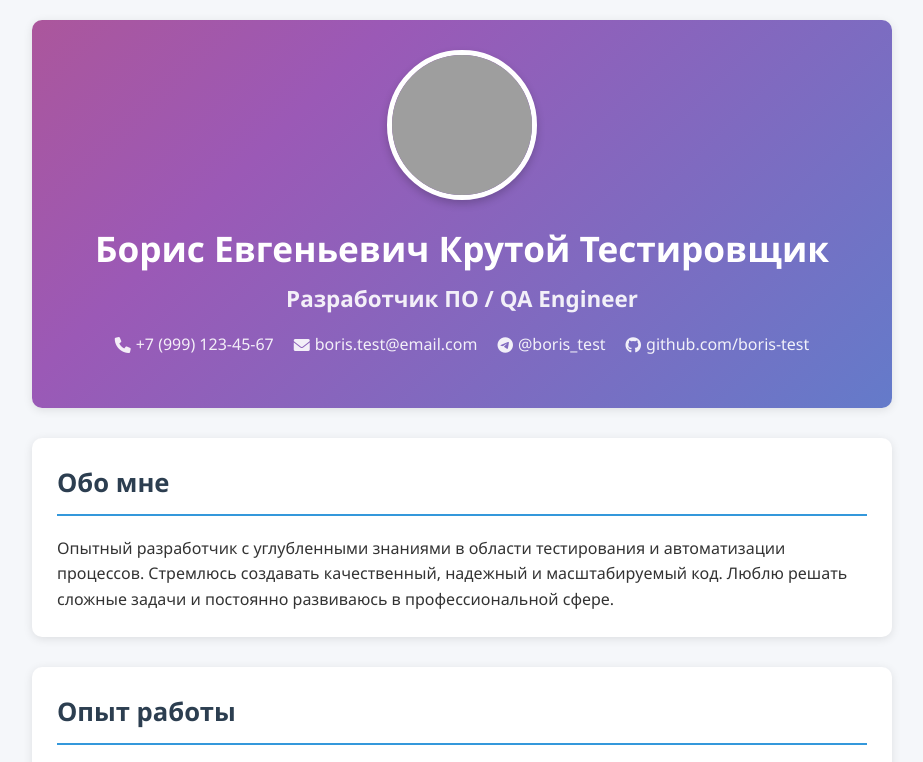
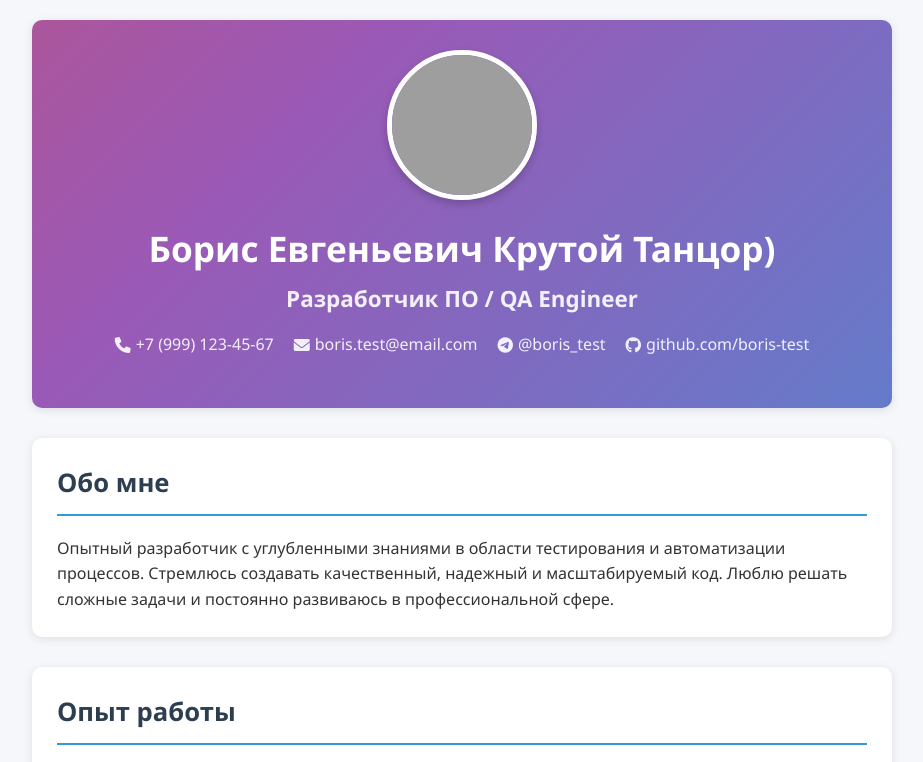
Before and after one commit to BlueMaxv2/BlueMaxv2.github.io, a plain HTML site: page index.html in a window 1280 px wide. Shown: the top 762 px of the page, without its empty margins (178-1101 px from the left). Drawn offline with nearby package versions, Linux system fonts and the light colour scheme; grey boxes are pictures that could not be loaded.

Commit message:
Update index.html

```diff
--- a/index.html
+++ b/index.html
@@ -234,7 +234,7 @@
     <div class="container">
         <header>
             <img src="https://www.meme-arsenal.com/memes/cde3b33da895db4797d866ee30918ec6.jpg" alt="Борис Евгеньевич Крутой Танцор" class="photo">
-            <h1>Борис Евгеньевич Крутой Тестировщик</h1>
+            <h1>Борис Евгеньевич Крутой Танцор)</h1>
             <h2>Разработчик ПО / QA Engineer</h2>
             <div class="contacts">
                 <a href="tel:+79991234567" class="contact-item">
```
